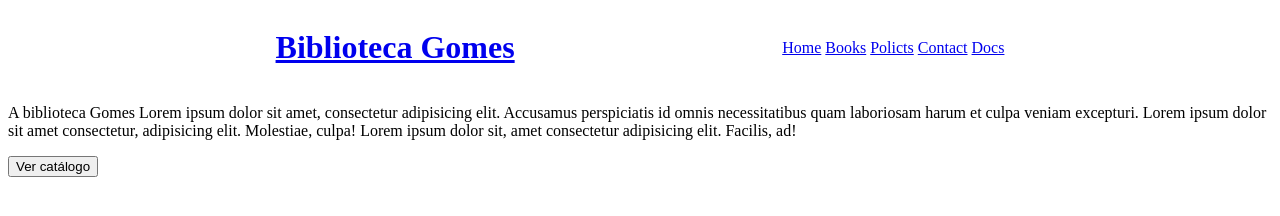
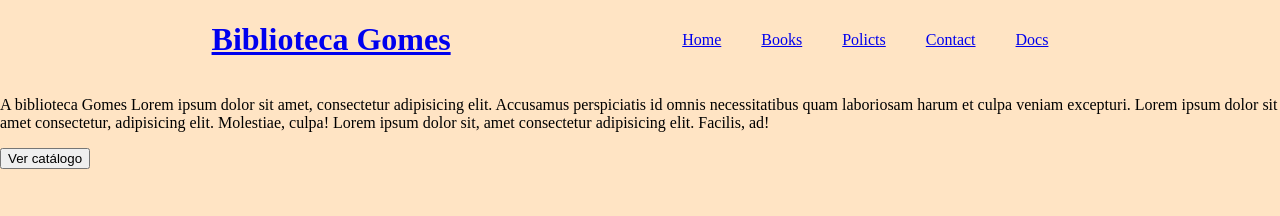
Before and after one commit to MartinianoGomes/library-api, a plain HTML site: page frontend/src/index.html in a window 1280 px wide. Drawn offline with Linux system fonts and the light colour scheme.

Commit message:
feat: Estilizando página inicial do projeto.

```diff
--- a/frontend/src/style.css
+++ b/frontend/src/style.css
@@ -1,3 +1,9 @@
+body {
+    background-color: bisque;
+    margin: 0px;
+    padding: 0px;
+}
+
 header {
     display: flex;
     justify-content: space-evenly;
@@ -5,17 +11,11 @@ header {
     text-align: center;
 }
 
-ul {
+.menu {
     display: flex;
-    justify-content: flex-end;
 }
 
-li {
-    text-decoration: none;
-    list-style: none;
-    padding: 15px;
+.item {
+    margin: 10px;
+    padding: 10px;
 }
-
-nav {
-    width: 600px;
-}
```
